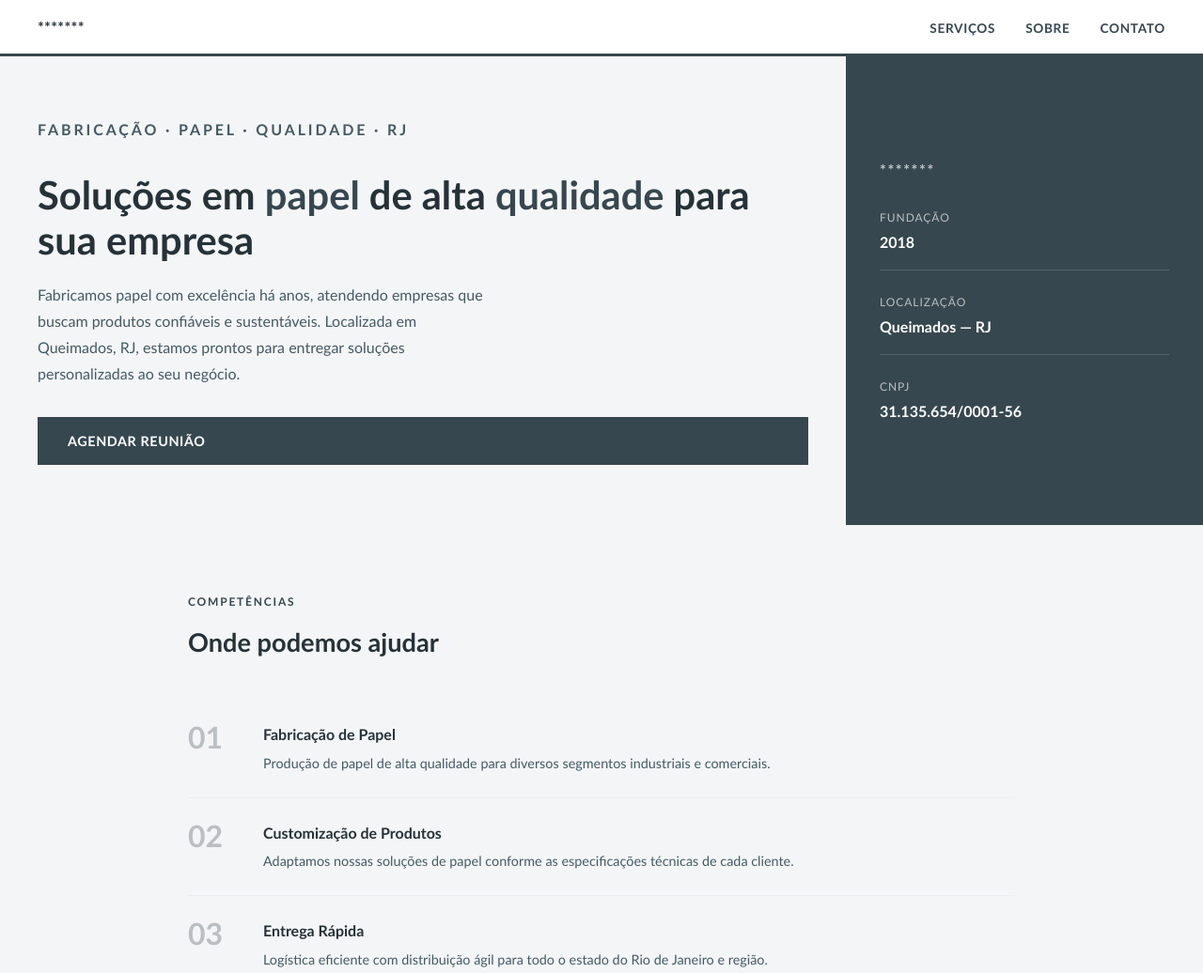
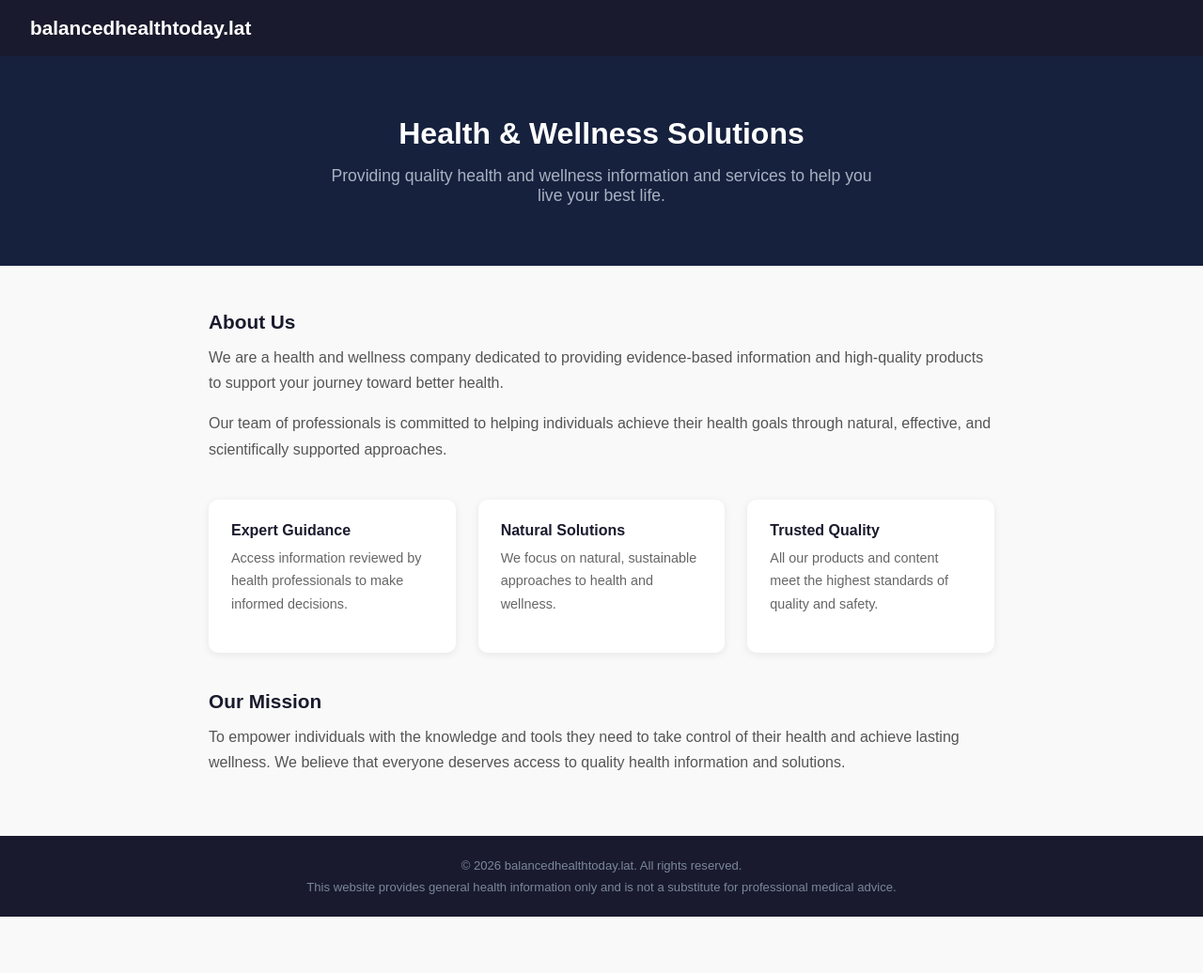
Before and after one commit to aprovatudo/balancedhealthtoday-lat, a plain HTML site: page white/index.html in a window 1280 px wide. Shown: the top 1036 px of the page at 94% size. After the commit the page ends 976 px from the top, so only its background shows below. Drawn offline with Linux system fonts and the light colour scheme.

Commit message:
warmup: balancedhealthtoday.lat

```diff
--- a/white/index.html
+++ b/white/index.html
@@ -1,77 +1,59 @@
 <!DOCTYPE html>
-<html lang="pt-BR"><head><meta charset="UTF-8"><meta name="viewport" content="width=device-width,initial-scale=1.0"><title>*******</title>
-<style>
-*,*::before,*::after{box-sizing:border-box;margin:0;padding:0}
-body{font-family:Calibri, Arial, sans-serif;background:#f4f5f7;color:#455a64;line-height:1.6}
-header{background:#ffffff;border-bottom:3px solid #37474f;padding:0 40px;display:flex;align-items:center;justify-content:space-between;height:60px;position:sticky;top:0;z-index:10}
-header h1{font-family:Calibri, 'Gill Sans', sans-serif;font-size:1rem;font-weight:900;color:#263238;letter-spacing:.02em}
-nav ul{list-style:none;display:flex;gap:32px}
-nav a{color:#37474f;text-decoration:none;font-size:.85rem;font-weight:600;letter-spacing:.05em;text-transform:uppercase}
-nav a:hover{color:#263238}
-.hero{display:grid;grid-template-columns:1fr 380px;min-height:480px}
-.hero-left{background:#f4f5f7;padding:64px 40px 64px 40px;display:flex;flex-direction:column;justify-content:center}
-.hero-eyebrow{font-size:.75rem;letter-spacing:.18em;color:#37474f;text-transform:uppercase;font-weight:700;margin-bottom:16px}
-.hero-left h2{font-family:Calibri, 'Gill Sans', sans-serif;font-size:2.6rem;font-weight:900;color:#263238;line-height:1.15;margin-bottom:20px}
-.hero-left h2 em{color:#37474f;font-style:normal}
-.hero-left p{color:#455a64;font-size:1rem;max-width:480px;margin-bottom:32px;line-height:1.75}
-.hero-cta{display:inline-block;background:#37474f;color:white;padding:14px 32px;text-decoration:none;font-weight:700;font-size:.9rem;letter-spacing:.04em;text-transform:uppercase;transition:background .2s}
-.hero-cta:hover{background:#263238}
-.hero-right{background:#37474f;color:#ffffff;padding:48px 36px;display:flex;flex-direction:column;justify-content:center;gap:24px}
-.hero-right h3{font-family:Calibri, 'Gill Sans', sans-serif;font-size:1rem;font-weight:700;opacity:.7;text-transform:uppercase;letter-spacing:.1em;margin-bottom:4px}
-.info-item{border-bottom:1px solid rgba(255,255,255,.15);padding-bottom:16px}
-.info-item:last-child{border-bottom:none;padding-bottom:0}
-.info-label{font-size:.75rem;opacity:.65;text-transform:uppercase;letter-spacing:.08em;margin-bottom:4px}
-.info-value{font-size:1rem;font-weight:600}
-.section{max-width:960px;margin:72px auto;padding:0 40px}
-.section-label{font-size:.75rem;letter-spacing:.15em;text-transform:uppercase;color:#37474f;font-weight:700;margin-bottom:12px}
-.section h2{font-family:Calibri, 'Gill Sans', sans-serif;font-size:1.7rem;font-weight:900;color:#263238;margin-bottom:40px}
-.srv-row{display:flex;gap:24px;align-items:flex-start;padding:24px 0;border-bottom:1px solid #eceff1}
-.srv-row:last-child{border-bottom:none}
-.srv-num{font-family:Calibri, 'Gill Sans', sans-serif;font-size:2rem;font-weight:900;color:#37474f;opacity:.3;min-width:56px;line-height:1}
-.srv-body h4{font-family:Calibri, 'Gill Sans', sans-serif;font-size:1rem;font-weight:700;color:#263238;margin-bottom:6px}
-.srv-body p{font-size:.9rem;color:#455a64;line-height:1.65}
-.sobre-grid{display:grid;grid-template-columns:1fr 320px;gap:48px;align-items:start}
-.sobre-text p{color:#455a64;line-height:1.85;margin-bottom:16px}
-.stats-panel{background:#eceff1;border-left:4px solid #37474f;padding:28px}
-.stats-panel p{font-size:.88rem;color:#455a64;margin-bottom:10px;line-height:1.5}
-.stats-panel p strong{color:#263238;display:block;font-size:.75rem;text-transform:uppercase;letter-spacing:.06em}
-.contato-box{background:#eceff1;border-left:4px solid #37474f;padding:32px;max-width:560px}
-.contato-box p{font-size:.95rem;color:#455a64;margin-bottom:12px;line-height:1.6}
-.contato-box a{color:#37474f;text-decoration:none;font-weight:600}
-footer{background:#263238;color:#78909c;padding:28px 40px;display:flex;justify-content:space-between;align-items:center;font-size:.8rem;margin-top:80px}
-@media(max-width:800px){.hero{grid-template-columns:1fr}.hero-right{display:none}.sobre-grid{grid-template-columns:1fr}nav{display:none}}
-</style></head><body>
-<header><h1>*******</h1><nav><ul><li><a href="#servicos">Serviços</a></li><li><a href="#sobre">Sobre</a></li><li><a href="#contato">Contato</a></li></ul></nav></header>
-<div id="hero" class="hero">
-  <div class="hero-left">
-    <p class="hero-eyebrow">Fabricação · Papel · Qualidade · RJ</p>
-    <h2>Soluções em <em>papel</em> de alta <em>qualidade</em> para sua empresa</h2>
-    <p>Fabricamos papel com excelência há anos, atendendo empresas que buscam produtos confiáveis e sustentáveis. Localizada em Queimados, RJ, estamos prontos para entregar soluções personalizadas ao seu negócio.</p>
-    <a href="#contato" class="hero-cta">Agendar reunião</a>
+<html lang="en">
+<head>
+  <meta charset="UTF-8">
+  <meta name="viewport" content="width=device-width, initial-scale=1.0">
+  <title>Welcome to balancedhealthtoday.lat</title>
+  <style>
+    * { box-sizing: border-box; margin: 0; padding: 0; }
+    body { font-family: Arial, sans-serif; background: #f9f9f9; color: #333; }
+    header { background: #1a1a2e; color: white; padding: 18px 32px; }
+    header h1 { font-size: 1.3rem; font-weight: 600; }
+    .hero { background: #16213e; color: white; padding: 64px 32px; text-align: center; }
+    .hero h2 { font-size: 2rem; margin-bottom: 16px; }
+    .hero p { font-size: 1.1rem; color: #a8b2c1; max-width: 600px; margin: 0 auto; }
+    .content { max-width: 900px; margin: 48px auto; padding: 0 32px; }
+    .content h3 { font-size: 1.3rem; margin-bottom: 12px; color: #1a1a2e; }
+    .content p { margin-bottom: 16px; line-height: 1.7; color: #555; }
+    .cards { display: grid; grid-template-columns: repeat(auto-fit, minmax(240px, 1fr)); gap: 24px; margin: 40px 0; }
+    .card { background: white; border-radius: 10px; padding: 24px; box-shadow: 0 2px 8px rgba(0,0,0,.08); }
+    .card h4 { margin-bottom: 8px; color: #1a1a2e; }
+    .card p { font-size: .9rem; color: #666; }
+    footer { background: #1a1a2e; color: #7a8899; text-align: center; padding: 24px; font-size: .82rem; margin-top: 64px; }
+  </style>
+</head>
+<body>
+  <header>
+    <h1>balancedhealthtoday.lat</h1>
+  </header>
+  <div class="hero">
+    <h2>Health &amp; Wellness Solutions</h2>
+    <p>Providing quality health and wellness information and services to help you live your best life.</p>
   </div>
-  <div class="hero-right">
-    <h3>*******</h3>
-    <div class="info-item"><div class="info-label">Fundação</div><div class="info-value">2018</div></div>
-    <div class="info-item"><div class="info-label">Localização</div><div class="info-value">Queimados — RJ</div></div>
-
-    <div class="info-item"><div class="info-label">CNPJ</div><div class="info-value">31.135.654/0001-56</div></div>
+  <div class="content">
+    <h3>About Us</h3>
+    <p>We are a health and wellness company dedicated to providing evidence-based information and high-quality products to support your journey toward better health.</p>
+    <p>Our team of professionals is committed to helping individuals achieve their health goals through natural, effective, and scientifically supported approaches.</p>
+    <div class="cards">
+      <div class="card">
+        <h4>Expert Guidance</h4>
+        <p>Access information reviewed by health professionals to make informed decisions.</p>
+      </div>
+      <div class="card">
+        <h4>Natural Solutions</h4>
+        <p>We focus on natural, sustainable approaches to health and wellness.</p>
+      </div>
+      <div class="card">
+        <h4>Trusted Quality</h4>
+        <p>All our products and content meet the highest standards of quality and safety.</p>
+      </div>
+    </div>
+    <h3>Our Mission</h3>
+    <p>To empower individuals with the knowledge and tools they need to take control of their health and achieve lasting wellness. We believe that everyone deserves access to quality health information and solutions.</p>
   </div>
-</div>
-<div id="servicos" class="section"><p class="section-label">Competências</p><h2>Onde podemos ajudar</h2><div class="srv-row"><div class="srv-num">01</div><div class="srv-body"><h4>Fabricação de Papel</h4><p>Produção de papel de alta qualidade para diversos segmentos industriais e comerciais.</p></div></div><div class="srv-row"><div class="srv-num">02</div><div class="srv-body"><h4>Customização de Produtos</h4><p>Adaptamos nossas soluções de papel conforme as especificações técnicas de cada cliente.</p></div></div><div class="srv-row"><div class="srv-num">03</div><div class="srv-body"><h4>Entrega Rápida</h4><p>Logística eficiente com distribuição ágil para todo o estado do Rio de Janeiro e região.</p></div></div><div class="srv-row"><div class="srv-num">04</div><div class="srv-body"><h4>Consultoria Técnica</h4><p>Orientamos nossos clientes na escolha do melhor tipo de papel para suas aplicações específicas.</p></div></div></div>
-<div id="sobre" class="section"><p class="section-label">Sobre a empresa</p><h2>Quem somos</h2>
-<div class="sobre-grid">
-  <div class="sobre-text"><p>Somos uma empresa especializada na fabricação de papel, com presença consolidada em Queimados, RJ. Com infraestrutura moderna e equipe qualificada, garantimos produtos que atendem aos mais altos padrões de qualidade e conformidade.</p><p>Nosso diferencial está no compromisso com a inovação, sustentabilidade e atendimento personalizado. Trabalhamos para ser o parceiro confiável de empresas que demandam excelência em seus processos produtivos.</p></div>
-  <div class="stats-panel">
-    <p><strong>Razão Social</strong>All Paper Industria De Papeis Ltda</p>
-    <p><strong>CNPJ</strong>31.135.654/0001-56</p>
-    <p><strong>Estado</strong>Rio de Janeiro</p>
-    <p><strong>Situação</strong>✅ Ativa</p>
-  </div>
-</div></div>
-<div id="contato" class="section"><p class="section-label">Fale conosco</p><h2>Contato</h2>
-<div class="contato-box">
-  <p>Entre em contato e saiba como podemos apoiar o seu negócio.</p>
-  <p><strong>Telefone:</strong> <a href="tel:+552126200659">(21) 2620-0659</a></p><p><strong>Endereço:</strong> R. Guandu, 1000, Guandu, Queimados — RJ, CEP 26373-000</p>
-</div></div>
-<footer><span>******* — CNPJ 31.135.654/0001-56</span><span>© 2018–2026 All Paper Industria De Papeis Ltda</span></footer>
-</body></html>
+  <footer>
+    <p>&copy; 2026 balancedhealthtoday.lat. All rights reserved.</p>
+    <p style="margin-top:8px">This website provides general health information only and is not a substitute for professional medical advice.</p>
+  </footer>
+</body>
+</html>
```
